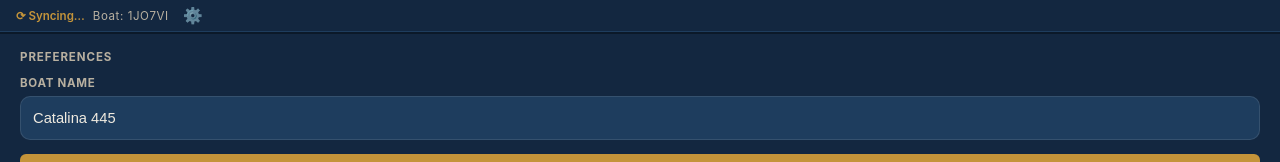
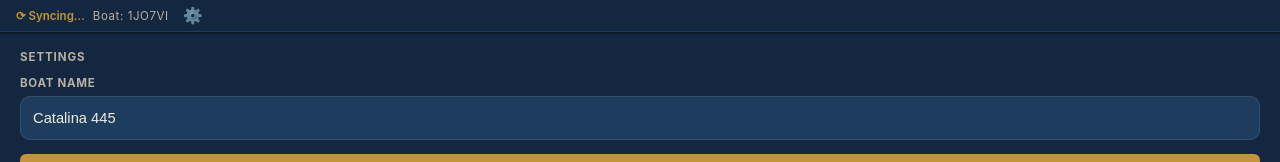
Before and after one commit to Piratescove1/Catalina445, a React (Vite) app: page / in a window 1280 px wide. Both pictures are taken after a click on the button "⚙️". Shown: the top 162 px of the page. Built offline with nearby package versions, Linux system fonts and the light colour scheme; no server answers; the database is empty.

Commit message:
Rename Preferences to Settings

```diff
--- a/src/App.jsx
+++ b/src/App.jsx
@@ -86,15 +86,15 @@
           <button
             className="prefs-gear-btn"
             onClick={e => { e.stopPropagation(); setShowPrefs(s => !s); setShowSync(false) }}
-            aria-label="Preferences"
+            aria-label="Settings"
           >⚙️</button>
         </div>
       )}
 
-      {/* Preferences panel */}
+      {/* Settings panel */}
       {showPrefs && (
         <div className="sync-panel">
-          <p className="sync-panel-title">Preferences</p>
+          <p className="sync-panel-title">Settings</p>
           <div className="prefs-row">
             <label className="prefs-label">Boat Name</label>
             <input
```
